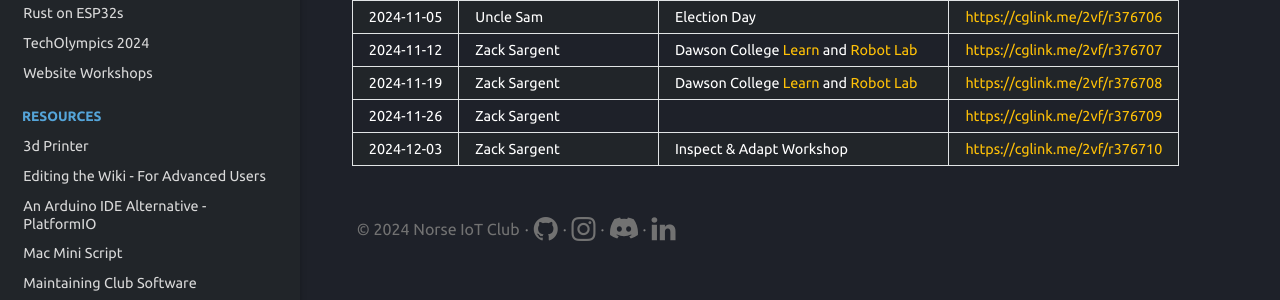
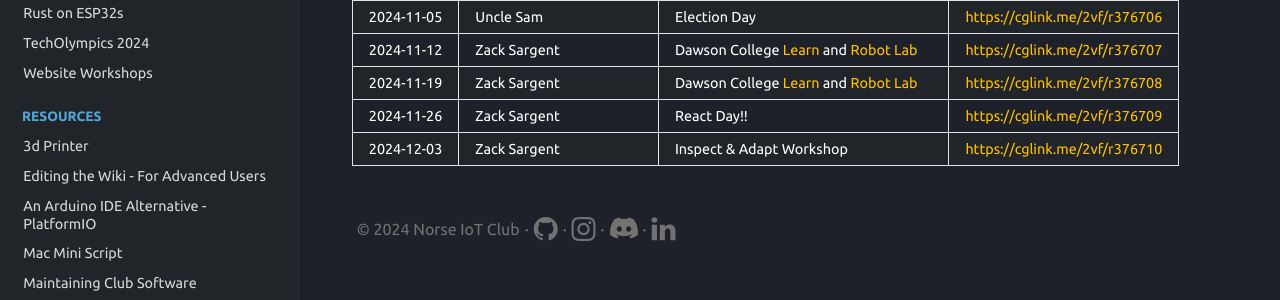
Before and after one commit to Norse-IoT/Wiki, an MkDocs documentation site: the page built from docs/calendar.md, in a window 1280 px wide. Shown: the part 528-828 px from the top of the page. Built offline with MkDocs 1.6.1, drawn with Linux system fonts in a browser that asks for light colours; nearby versions of some CDN libraries.

Commit message:
Update calendar.md

```diff
--- a/docs/calendar.md
+++ b/docs/calendar.md
@@ -15,5 +15,5 @@ Here is our current plan for the year. If there's a topic you want us to cover,
 | 2024-11-05 | Uncle Sam     | Election Day                           | <https://cglink.me/2vf/r376706> |
 | 2024-11-12 | Zack Sargent  | Dawson College [Learn](https://englab.dawsoncollege.qc.ca/learn/) and [Robot Lab](https://englab.dawsoncollege.qc.ca/robot/) | <https://cglink.me/2vf/r376707> |
 | 2024-11-19 | Zack Sargent  | Dawson College [Learn](https://englab.dawsoncollege.qc.ca/learn/) and [Robot Lab](https://englab.dawsoncollege.qc.ca/robot/) | <https://cglink.me/2vf/r376708> |
-| 2024-11-26 | Zack Sargent  |                                        | <https://cglink.me/2vf/r376709> |
+| 2024-11-26 | Zack Sargent  | React Day!!                            | <https://cglink.me/2vf/r376709> |
 | 2024-12-03 | Zack Sargent  | Inspect & Adapt Workshop               | <https://cglink.me/2vf/r376710> |
```
